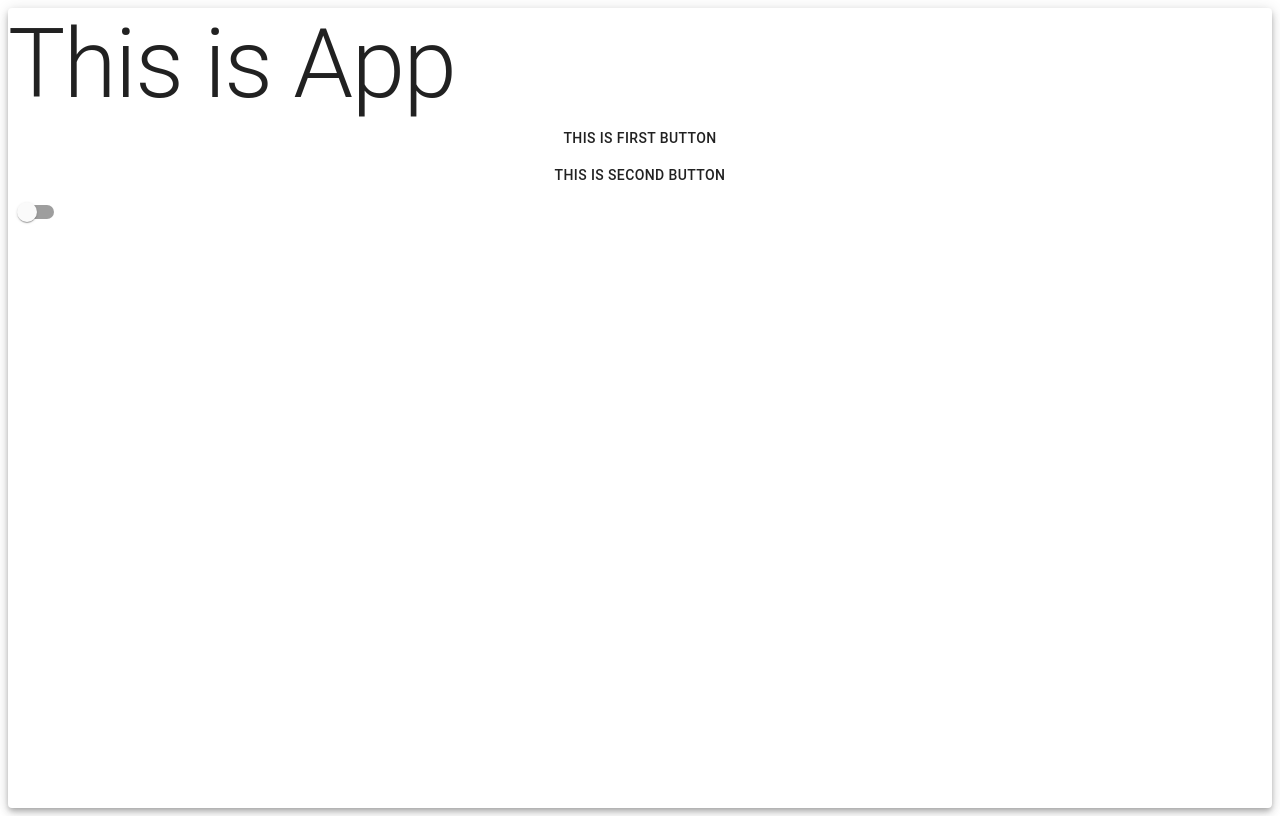
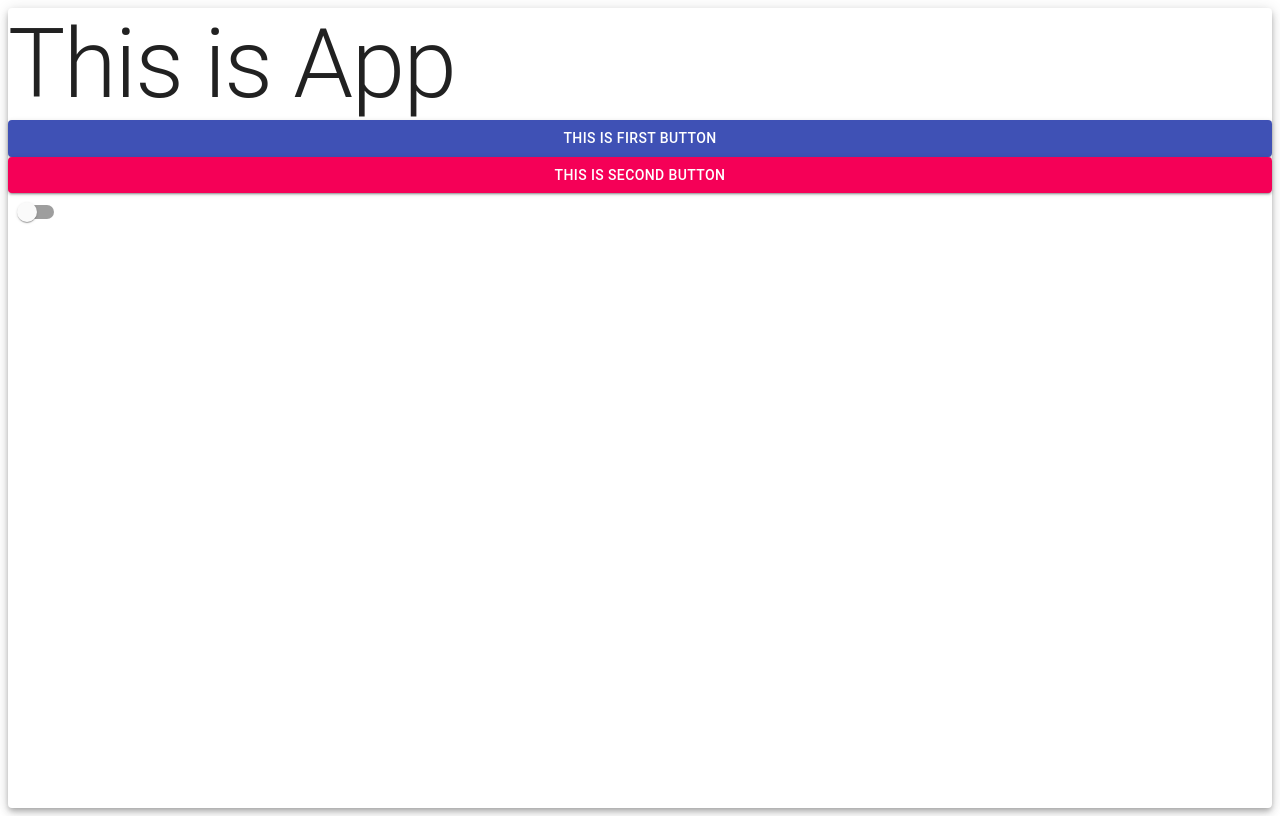
Before and after one commit to Pavlin-React/material-ui-tutorial, a React (Create React App) app: page / in a window 1280 px wide. Built offline with nearby package versions, Linux system fonts and the light colour scheme.

Commit message:
update theme changing

```diff
--- a/src/components/NavBar.js
+++ b/src/components/NavBar.js
@@ -18,8 +18,8 @@ const NavBar = () => {
       <Paper style={ { height: '100vh' } } elevation={ 5 }>
         <Grid container direction='column'>
           <Typography variant='h1'>This is App</Typography>
-          <Button variant='container' color='primary'>This is first button</Button>
-          <Button variant='container' color='secondary'>This is second button</Button>
+          <Button variant='contained' color='primary'>This is first button</Button>
+          <Button variant='contained' color='secondary'>This is second button</Button>
           <Switch checked={ darkMode } onChange={ () => setDarkMode(!darkMode) }></Switch>
         </Grid>
       </Paper>
```
